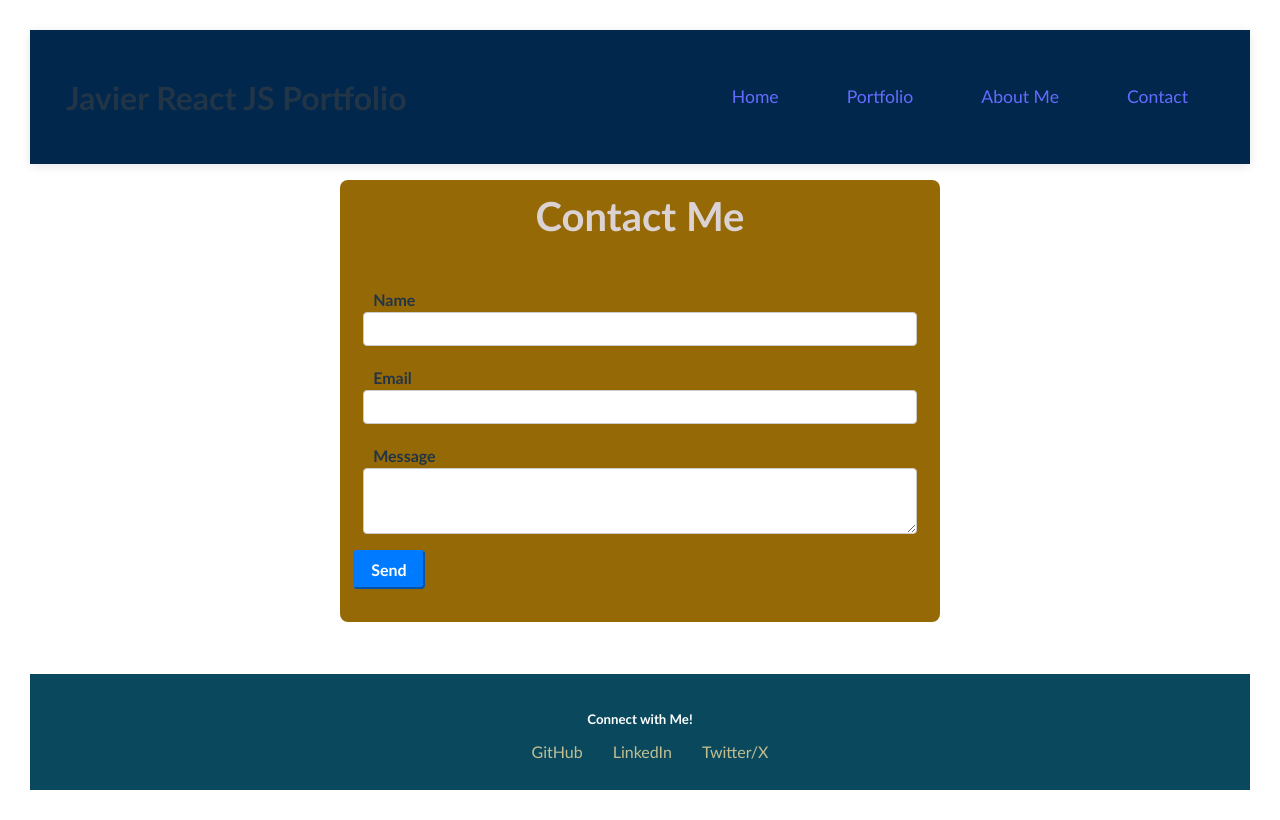
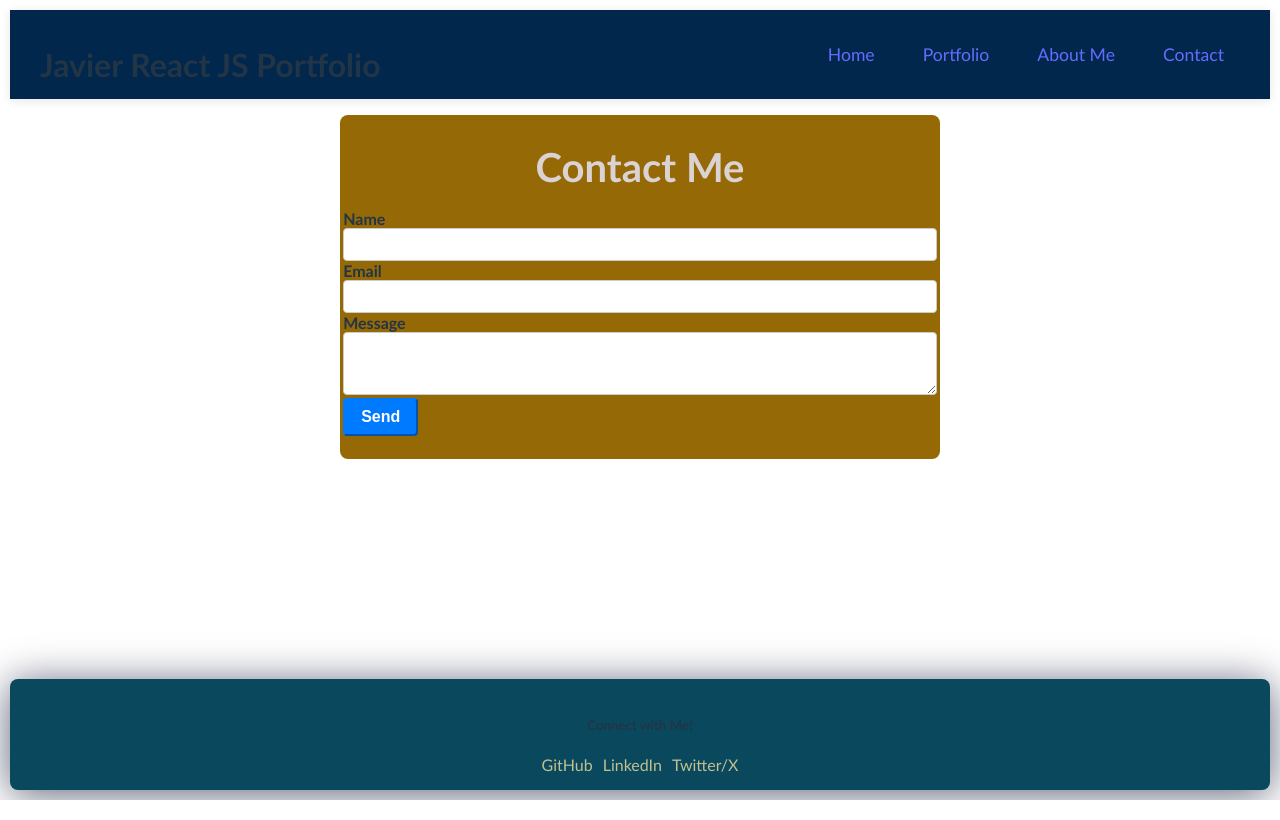
Before and after one commit to elchinatalpf/react-portfolio, a React (Vite) app: page /contact in a window 1280 px wide. Built offline with nearby package versions, Linux system fonts and the light colour scheme; no server answers.

Commit message:
removed duplicated css code, make only one global style in main.css

```diff
--- a/src/App.css
+++ /dev/null
@@ -1,12 +0,0 @@
-* {
-  margin: 0;
-  padding: 10px;
-  box-sizing: border-box;
-  font-family: 'Trebuchet MS', 'Lucida Sans Unicode', 'Lucida Grande',
-    'Lucida Sans', Arial, sans-serif;
-}
-
-main {
-  flex-grow: 1;
-  padding: 1rem;
-}
--- a/src/App.jsx
+++ b/src/App.jsx
@@ -1,4 +1,3 @@
-import './App.css'
 import { Outlet } from 'react-router-dom';
 
 import Header from './components/header/Header';
--- a/src/components/footer/footer.css
+++ b/src/components/footer/footer.css
@@ -1,10 +1,9 @@
 .footer {
     background-color: rgb(10, 73, 93);
-    color: white;
     text-align: center;
     padding: 1rem;
-    width: 100%;
-    bottom: 0;
+    border-radius: 8px;
+    box-shadow: 0 4px 40px rgba(2, 9, 43, 0.644);
 }
 
 .footer-link {
--- a/src/components/header/header.css
+++ b/src/components/header/header.css
@@ -5,7 +5,6 @@
     top: 0;
     z-index: 1000;
     box-shadow: 0 2px 10px rgba(0, 0, 0, 0.1);
-
 }
 
 .header-container {
--- a/src/main.css
+++ b/src/main.css
@@ -1,5 +1,4 @@
 :root {
-  line-height: 1.5;
   color-scheme: light dark;
   background-color: rgb(2, 48, 47);
   font-synthesis: none;
@@ -8,13 +7,22 @@
   -moz-osx-font-smoothing: grayscale;
   -webkit-text-size-adjust: 100%;
   font-size: 16px;
+  font-family: 'Trebuchet MS', 'Lucida Sans Unicode', 'Lucida Grande',
+    'Lucida Sans', Arial, sans-serif;
   }
 
+  * {
+    box-sizing: border-box;
+  }
+
+
   body {
+    padding: 10px;
     margin: 0;
     min-height: 100vh;
     display: flex;
     flex-direction: column;
+
   }
 
   #root {
@@ -28,6 +36,7 @@ a {
     color: #646cff;
     text-decoration: inherit;
   }
+
   a:hover {
     color: #535bf2;
   }
@@ -37,14 +46,21 @@ h1 {
     line-height: 1.1;
   }
 
+  main {
+    flex-grow: 1;
+    padding: 1rem;
+  }
+
   @media (prefers-color-scheme: light) {
     :root {
       color: #213547;
     background-color: #ffffff;
   }
+
   a:hover {
     color: #747bff;
   }
+
   button {
     background-color: #f9f9f9;
   }
@@ -55,19 +71,24 @@ h1 {
     flex-direction: column;
     font-size: 14px;
   }
+
   .photo-javier {
     width: 80%;
   }
+
   .card {
     max-width: 100%;
     margin: 1rem 0;
   }
+
   .contact-container {
     padding: 1rem;
   }
+
   h1 {
     font-size: 2.5rem;
   }
+
   button {
     padding: 0.4rem 1em;
   }
@@ -77,23 +98,29 @@ h1 {
   :root {
     font-size: 15px;
   }
+
   h1 {
     font-size: 3em;
   }
+
   button {
     padding: 0.5 1.1em;
   }
+
   .photo-javier {
     width: 50%;
   }
+
   .card {
     max-width: 100%;
     margin: 1rem 0.5rem;
   }
+
   .portfolio .card {
     flex: 1 1 calc(50% - 1rem);
     max-width: calc(50% - 1rem);
   }
+
   .contact-container {
     padding: 2rem;
   }
@@ -103,12 +130,15 @@ h1 {
   :root {
     font-size: 16px;
   }
+
   h1 {
     font-size: 3.2em;
   }
+
   button {
     padding: 0.6em 1.2em;
   }
+
   .photo-javier {
     width: 30%;
   }
```
Lines whose indentation alone changed are shown as unchanged.
